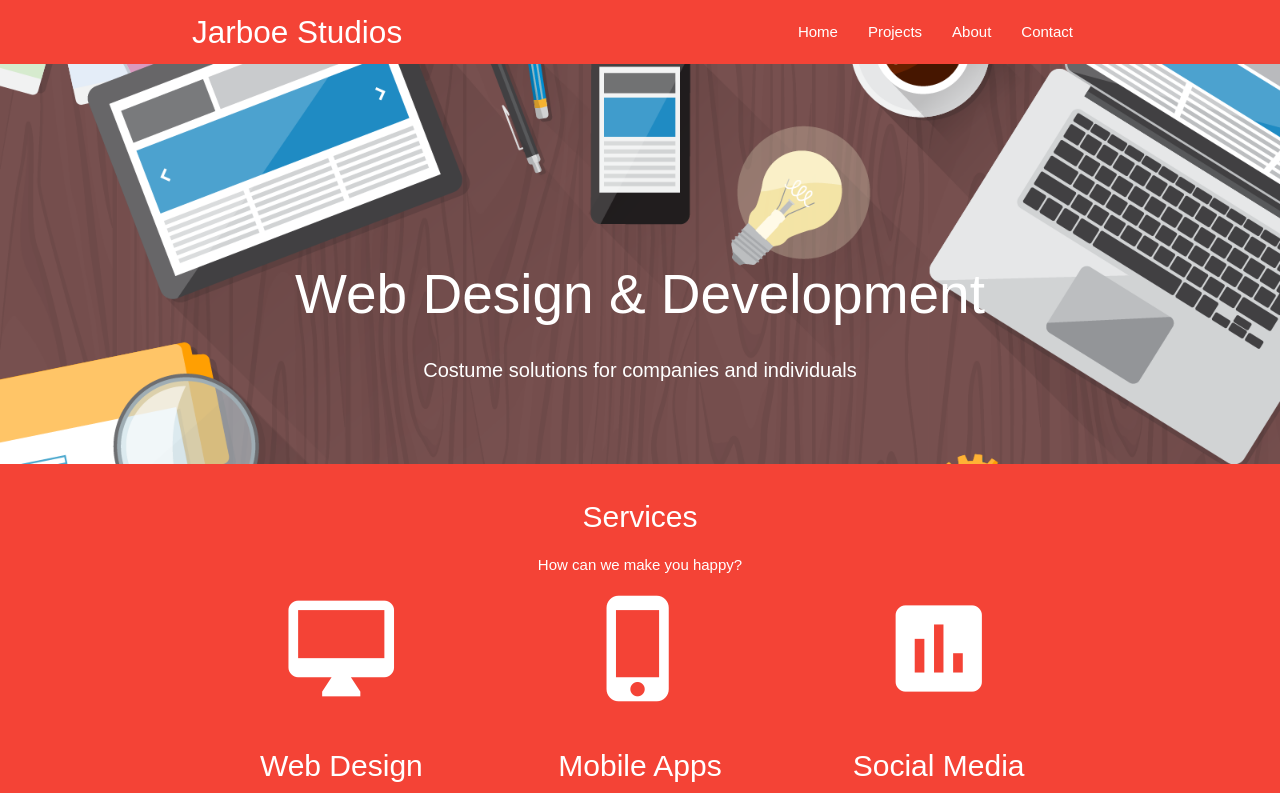
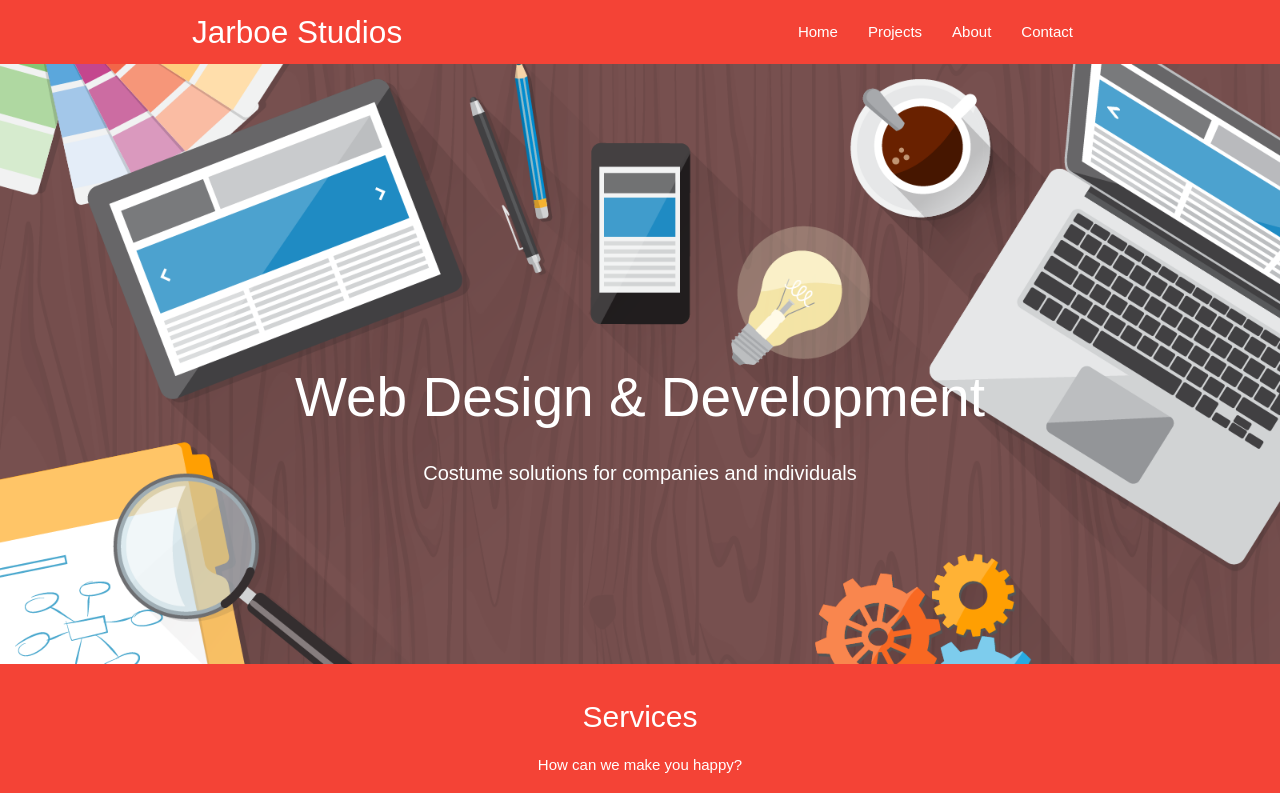
Before and after one commit to andrejarboe/jarboe, a React (Create React App) app in the folder client/: page / in a window 1280 px wide. Shown: the top 793 px of the page. Built offline with nearby package versions, Linux system fonts and the light colour scheme.

Commit message:
moved shocase h1 down for large screen

```diff
--- a/client/src/pages/Home/Home.css
+++ b/client/src/pages/Home/Home.css
@@ -9,7 +9,7 @@
 
 /* showcase */
 #showcase{
-  min-height: 400px;
+  min-height: 600px;
   min-width: 100%;
   background: url(../../images/desk.png) no-repeat 0 ;
   background-size: cover;
@@ -17,7 +17,7 @@
 }
 
 #showcase h1{
-  padding-top: 200px;
+  padding-top: 303px;
   font-size: 55px;
   padding-bottom: 10px;
   margin: 0;
@@ -25,6 +25,7 @@
 
 #showcase p{
   font-size: 20px;
+  margin-bottom: 0;
 }
 
 /* services */
```
